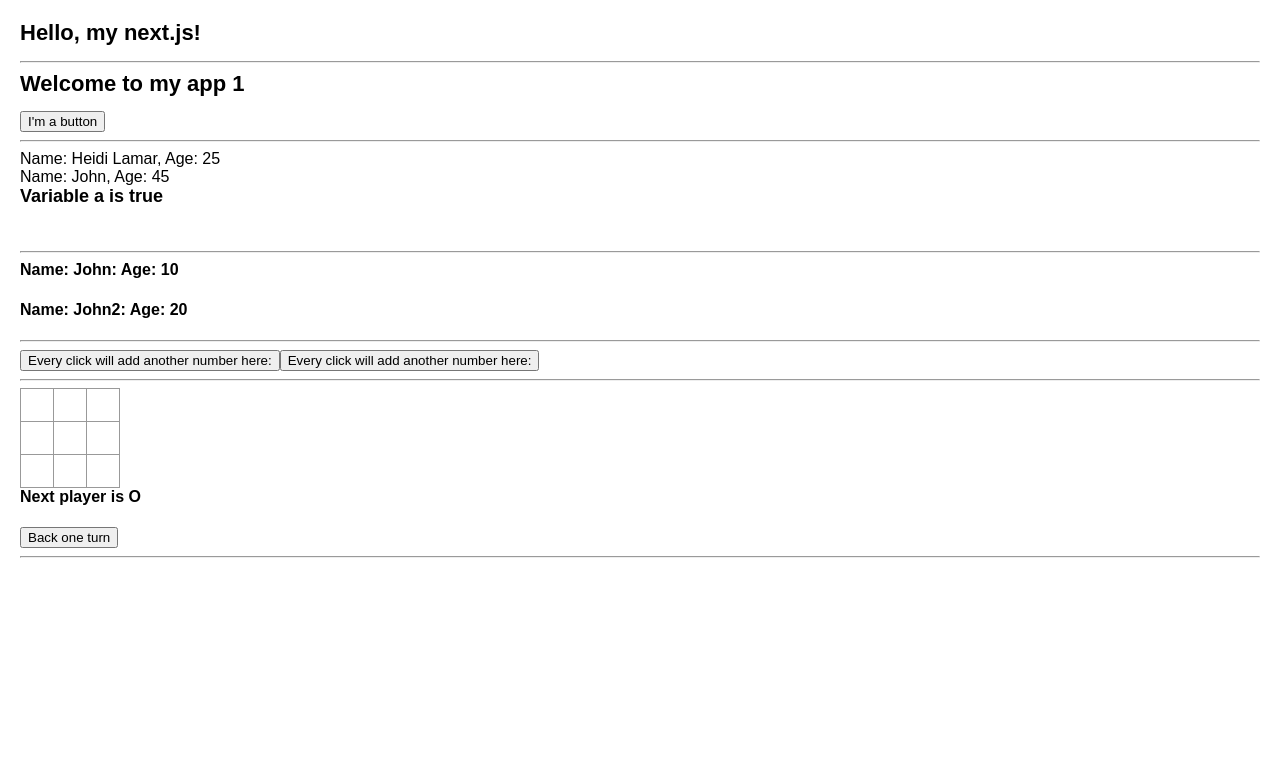
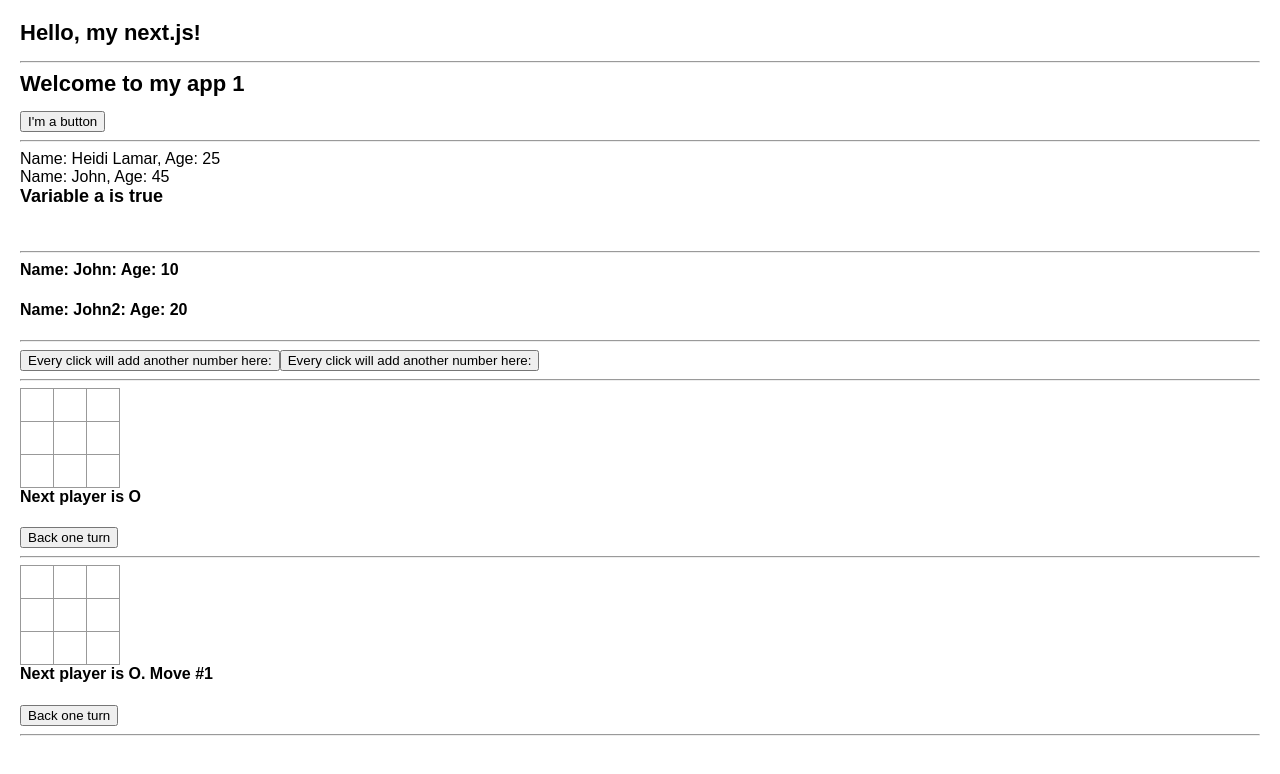
Before and after one commit to mposolda/misc2, a Next.js app in the folder react-nextjs-tutorial/my-app/: page / in a window 1280 px wide. Shown: the top 774 px of the page. Built offline with nearby package versions, Linux system fonts and the light colour scheme.

Commit message:
Bonus task 1 from ticTacToe tutorial
Signed-off-by: mposolda <mposolda@gmail.com>

```diff
--- a/react-nextjs-tutorial/my-app/app/page.tsx
+++ b/react-nextjs-tutorial/my-app/app/page.tsx
@@ -3,6 +3,7 @@ import { MyApp2 } from "./MyApp2";
 import { MyApp3 } from "./MyApp3";
 import { MyApp4 } from "./MyApp4";
 import { Board } from "./tictactoe/Board";
+import { BoardBonus } from "./tictactoe-bonus/BoardBonus";
 
 export default function Page() {
   return (
@@ -24,6 +25,10 @@ export default function Page() {
 
       <Board />
       <hr />
+
+      <BoardBonus />
+      <hr />
+
     </div>
   )
 }
--- /dev/null
+++ b/react-nextjs-tutorial/my-app/app/tictactoe-bonus/BoardBonus.tsx
@@ -0,0 +1,140 @@
+'use client'
+
+import { useState } from 'react';
+import "./styles.css";
+
+let status:String = "Next player is O. Move #1";
+let history: Array[] = [];
+history.push(Array(9).fill(null));
+
+export function BoardBonus() {
+
+  const [crossNext, setCrossNext] = useState(false);
+  const [squares, setSquares] = useState(Array(9).fill(null));
+  console.log("Hello, I am here");
+
+  function checkLines(i1: number, i2: number, i3: number, squaress) {
+    // console.log("checking " + i1 + ", " + i2 + ", " + i3);
+    // console.log(squaress[i1] + " " + squaress[i2] + " " + squaress[i3]);
+    if (squaress[i1] === 'O' && squaress[i2] === 'O' && squaress[i3] === 'O') return 'O';
+    if (squaress[i1] === 'X' && squaress[i2] === 'X' && squaress[i3] === 'X') return 'X';
+    return null;
+  }
+  function isWinner(squaress) {
+    let lines = [[0, 1, 2], [3, 4, 5], [6, 7, 8], [0, 3, 6], [1, 4, 7], [2, 5, 8], [0, 4, 8], [2, 4, 6]];
+    for (var i=0; i<lines.length ; i++) {
+      var indexes = lines[i];
+      var c = checkLines(indexes[0], indexes[1], indexes[2], squaress);
+      if (c == 'O' || c == 'X') return c;
+    }
+    return null;
+  }
+
+  function handleClick(buttonIndex) {
+    var winner = isWinner(squares);
+    if (winner != null) {
+      console.log("Winner is already " + winner);
+      return;
+    }
+
+    console.log("Clicked button" + buttonIndex);
+
+    // I need to explicitly call "slice()" to create copy of the array. I cannot use the original array as otherwise stuff won't be re-rendered!!!
+    var newSquares = squares.slice();
+
+    var charr = crossNext ? 'X' : 'O';
+    if (newSquares[buttonIndex] !== null) return;
+
+    setCrossNext(!crossNext);
+
+    newSquares[buttonIndex] = charr;
+    setSquares(newSquares);
+
+    winner = isWinner(newSquares);
+    if (winner != null) {
+      console.log("Winner is " + winner);
+      status = "Winner is " + winner;
+    } else {
+      charr = !crossNext ? 'X' : 'O';
+    }
+
+    history.push(newSquares);
+    if (winner == null) {
+      updateStatus(charr);
+    }
+  }
+
+  function handleBack() {
+    console.log("Clicked back");
+    if (history.length < 2) {
+      console.log("No history. Returning back");
+      return;
+    }
+
+    history.pop();
+    var lastSquares = history[history.length - 1];
+
+    setCrossNext(!crossNext);
+    var charr = !crossNext ? 'X' : 'O';
+    updateStatus(charr);
+
+    setSquares(lastSquares);
+  }
+
+  function updateStatus(charr: String) {
+    let move = Math.round(history.length / 2);
+    status = "Next player is " + charr + ". Move #" + move;
+  }
+
+  function renderRows() {
+    let rows = [];
+    for (let i=0 ; i<3 ; i++) {
+      rows.push((
+        <div key={i} className="board-row">
+          {buttons(i)}
+        </div>
+      ));
+    }
+    return rows;
+  }
+
+  function buttons(row: number) {
+    const buttonss = squares.slice(row, row+3).map((square, indexx) => {
+      const buttonIndex = row*3 + indexx;
+      return (
+        <MyButton key={buttonIndex} value={squares[buttonIndex]} handleClickFnc={() => handleClick(buttonIndex)} />
+      )
+    });
+    return buttonss;
+  }
+
+  return (
+    <>
+      {renderRows()}
+
+      <div>
+        <Status status={status} />
+      </div>
+      <div>
+        <BackButton handleClickBack={handleBack} />
+      </div>
+    </>
+  );
+}
+
+function MyButton({ value, handleClickFnc}) {
+
+  // const [value, setValue] = useState(btnIndex);
+
+  return (
+    <button className="square" onClick={handleClickFnc}>{value}</button>
+  )
+}
+
+function Status({status}) {
+  return <h4>{status}</h4>
+}
+
+function BackButton({handleClickBack}) {
+  return <button onClick={handleClickBack}>Back one turn</button>
+}
--- /dev/null
+++ b/react-nextjs-tutorial/my-app/app/tictactoe-bonus/styles.css
@@ -0,0 +1,90 @@
+* {
+  box-sizing: border-box;
+}
+
+body {
+  font-family: sans-serif;
+  margin: 20px;
+  padding: 0;
+}
+
+h1 {
+  margin-top: 0;
+  font-size: 22px;
+}
+
+h2 {
+  margin-top: 0;
+  font-size: 20px;
+}
+
+h3 {
+  margin-top: 0;
+  font-size: 18px;
+}
+
+h4 {
+  margin-top: 0;
+  font-size: 16px;
+}
+
+h5 {
+  margin-top: 0;
+  font-size: 14px;
+}
+
+h6 {
+  margin-top: 0;
+  font-size: 12px;
+}
+
+code {
+  font-size: 1.2em;
+}
+
+ul {
+  padding-inline-start: 20px;
+}
+
+* {
+  box-sizing: border-box;
+}
+
+body {
+  font-family: sans-serif;
+  margin: 20px;
+  padding: 0;
+}
+
+.square {
+  background: #fff;
+  border: 1px solid #999;
+  float: left;
+  font-size: 24px;
+  font-weight: bold;
+  line-height: 34px;
+  height: 34px;
+  margin-right: -1px;
+  margin-top: -1px;
+  padding: 0;
+  text-align: center;
+  width: 34px;
+}
+
+.board-row:after {
+  clear: both;
+  content: '';
+  display: table;
+}
+
+.status {
+  margin-bottom: 10px;
+}
+.game {
+  display: flex;
+  flex-direction: row;
+}
+
+.game-info {
+  margin-left: 20px;
+}
```
